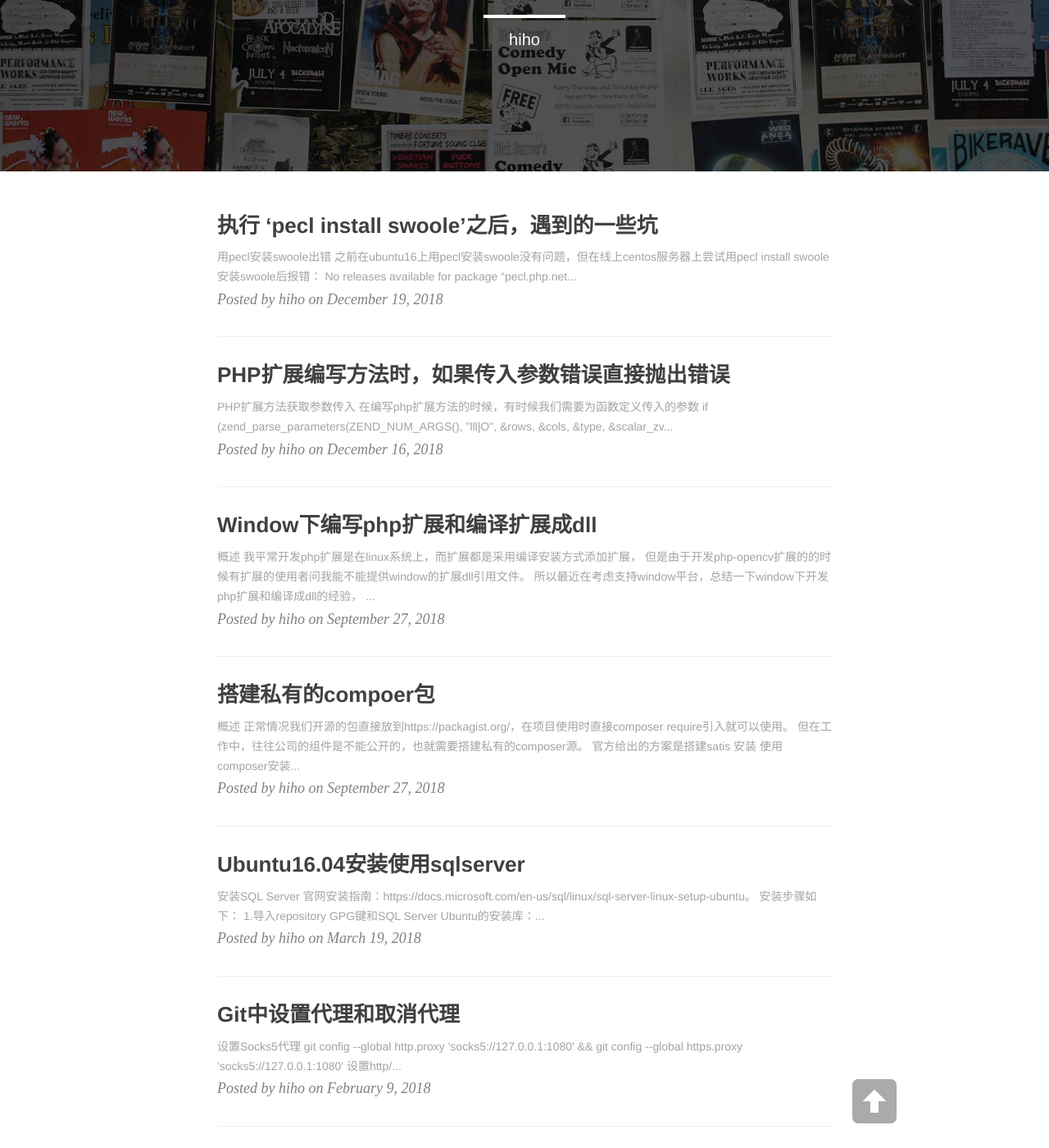
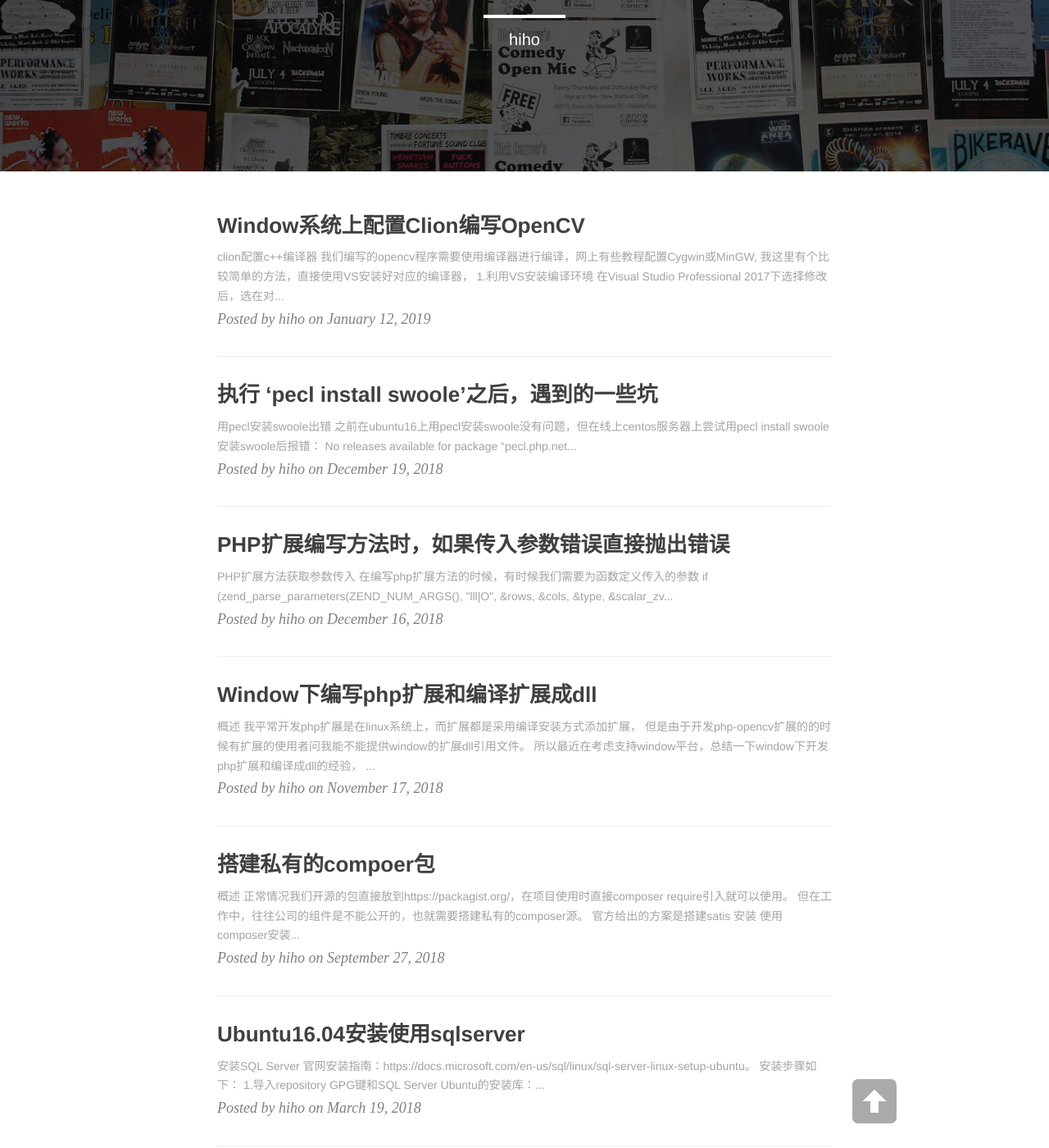
Before and after one commit to hihozhou/hihoZhou.github.io, a Jekyll site: the page built from index.html, in a window 1280 px wide and 1400 px high, scrolled down 219 px. Shown: the whole window at 82% size. Built offline with Jekyll 4.4.1, drawn with Linux system fonts in a browser that asks for light colours; nearby versions of some CDN libraries; Markdown is read by kramdown in place of the engine named in the settings; the list of posts is cut into pages by our own code; some of the changed text lies outside the part shown.

Commit message:
window clion opencv

````diff
--- a/_posts/2018-11-17-window-compile-php-extensions.md
+++ b/_posts/2018-11-17-window-compile-php-extensions.md
@@ -1,7 +1,7 @@
 ---
 layout: post
 title: Window下编写php扩展和编译扩展成dll
-date: 2018-09-27
+date: 2018-11-17
 categories: blog
 tags: [php扩展,window,dll]
 description: window下编写php以及编译php扩展dll
--- /dev/null
+++ b/_posts/2019-01-12-window-clion-opencv.md
@@ -0,0 +1,98 @@
+---
+layout: post
+title: Window系统上配置Clion编写OpenCV
+date: 2019-01-12
+categories: blog
+tags: [c++,windows,clion,opencv]
+description: Window系统上配置Clion编写OpenCV
+
+---
+
+## clion配置c++编译器
+我们编写的opencv程序需要使用编译器进行编译，网上有些教程配置`Cygwin`或`MinGW`,
+我这里有个比较简单的方法，直接使用VS安装好对应的编译器，
+
+### 1.利用VS安装编译环境
+在`Visual Studio Professional 2017`下选择修改后，选在对应的环境安装
+![1.png](/source/images/window-clion-opencv/1.png)
+
+### 2.配置clion编译器
+2.1打开clion，点击右上角`File`->`Setting`，搜索`Toolchains`并选择`Toolchains`，然后选择Visual Studio
+![2.png](/source/images/window-clion-opencv/2.png)
+
+如果选择了`x86`就是32位编译器，后面配置cmake则会报错
+```bash
+-- OpenCV ARCH: x86
+-- OpenCV RUNTIME: vc14
+-- OpenCV STATIC: OFF
+CMake Warning at D:/opencv/build/OpenCVConfig.cmake:156 (message):
+  Found OpenCV Windows Pack but it has no binaries compatible with your
+  configuration.
+
+  You should manually point CMake variable OpenCV_DIR to your build of OpenCV
+  library.
+Call Stack (most recent call first):
+  CMakeLists.txt:8 (FIND_PACKAGE)
+
+
+CMake Error at CMakeLists.txt:8 (FIND_PACKAGE):
+  Found package configuration file:
+
+    D:/opencv/build/OpenCVConfig.cmake
+
+  but it set OpenCV_FOUND to FALSE so package "OpenCV" is considered to be
+  NOT FOUND.
+
+
+-- Configuring incomplete, errors occurred!
+```
+
+2.2 配置CMakeLists.txt文件
+打开项目的中的`CMakeLists.txt`，添加配置
+
+```bash
+cmake_minimum_required(VERSION 3.13)
+project(test_project)
+
+set(CMAKE_CXX_STANDARD 11)
+
+add_executable(test_project main.cpp)
+set(OpenCV_DIR D:/opencv/build)
+FIND_PACKAGE(OpenCV REQUIRED)
+target_link_libraries(test_project ${OpenCV_LIBS})
+```
+
+- 1.OpenCV_DIR后对应自己的opencv目录下build，我的opencv安装在D判断所以对应的是`D:/opencv/build`
+- 2.test_project为项目的名称，可以对应修改
+
+### 测试
+测试代码：
+
+```
+#include <iostream>
+#include <opencv2/core.hpp>
+#include <opencv2/highgui.hpp>
+
+using namespace cv;
+
+int main() {
+    Mat mat=cv::imread("C:\\Users\\hiho\\Desktop\\test.jpg");
+    imshow("test",mat);
+    waitKey(0);
+    return 0;
+}
+```
+
+可以直接run编译运行对应的项目
+![3.png](/source/images/window-clion-opencv/3.png)
+
+运行结果：
+![4.png](/source/images/window-clion-opencv/4.png)
+—End—
+
+
+## 迭代
+
+* 2019年01月12日 19：58 初稿
+
+## 参考
````
Also changed, not shown: source/images/window-clion-opencv/1.png (added), source/images/window-clion-opencv/2.png (added), source/images/window-clion-opencv/3.png (added), 1 other file.
